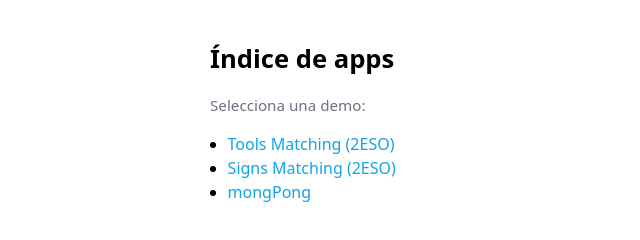
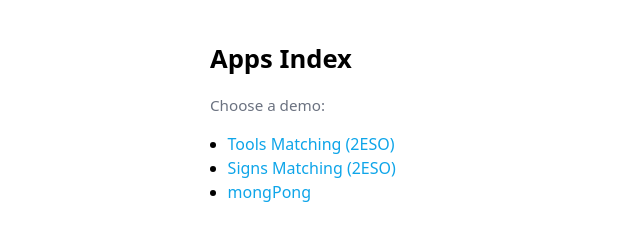
Before and after one commit to rattattaman/apps, a plain HTML site: page index.html in a window 1280 px wide. Shown: the whole page, without its empty margins (0-640 px from the left). Drawn offline with Linux system fonts and the light colour scheme.

Commit message:
index: switch to English (Apps Index)

```diff
--- a/index.html
+++ b/index.html
@@ -1,5 +1,5 @@
 <!DOCTYPE html>
-<html lang="es">
+<html lang="en">
 <head>
   <meta charset="utf-8" />
   <meta name="viewport" content="width=device-width, initial-scale=1" />
@@ -15,11 +15,11 @@
   </style>
   <link rel="icon" href="data:," />
   <meta name="robots" content="noindex" />
-  <meta name="description" content="Índice de mini‑apps" />
+  <meta name="description" content="Apps index" />
 </head>
 <body>
-  <h1>Índice de apps</h1>
-  <p class="muted">Selecciona una demo:</p>
+  <h1>Apps Index</h1>
+  <p class="muted">Choose a demo:</p>
   <ul>
     <li><a href="tools-matching/index.html">Tools Matching (2ESO)</a></li>
     <li><a href="signs-matching/index.html">Signs Matching (2ESO)</a></li>
```
